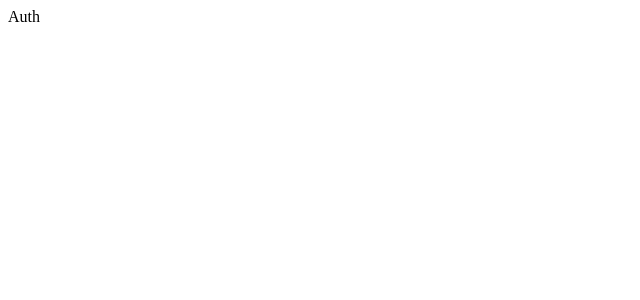
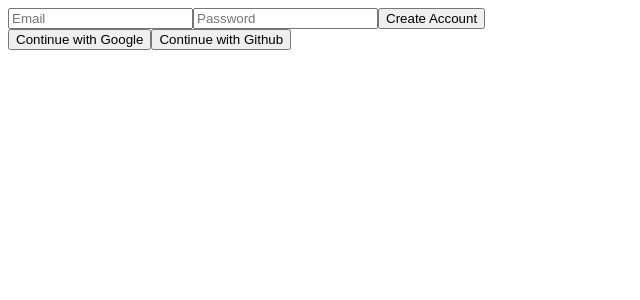
Before and after one commit to songcs0329/nwitter, a React (Create React App) app: page / in a window 1280 px wide. Shown: the top 300 px of the page, without its empty margins (0-640 px from the left). Built offline with nearby package versions, Linux system fonts and the light colour scheme; no server answers.

Commit message:
210202 절대경로추가, 로그인 작업예정

```diff
--- /dev/null
+++ b/jsconfig.json
@@ -0,0 +1,6 @@
+{
+  "compilerOptions": {
+    "baseUrl": "src"
+  },
+  "include": ["src"]
+}
--- a/src/components/App.js
+++ b/src/components/App.js
@@ -1,9 +1,13 @@
-import Router from "./Router";
+import { useState } from "react";
+import Router from "components/Router";
+import { authService } from "fBase"
 
 
 function App() {
+  const [isLoggedIn, setIsLoggedIn] = useState(authService.currentUser)
+  console.log(isLoggedIn)
   return (
-    <Router />
+    <Router isLoggedIn={isLoggedIn}/>
   );
 }
 
--- a/src/components/Router.js
+++ b/src/components/Router.js
@@ -1,4 +1,4 @@
-import React, { useState } from "react";
+import React from "react";
 import {
   HashRouter,
   Switch,
@@ -7,14 +7,13 @@ import {
 import Auth from "../routes/Auth";
 import Home from "../routes/Home";
 
-const Router = () => {
-  const [isLoggedin, setIsLoggedin] = useState(false)
+const Router = ({isLoggedIn}) => {
 
   return (
     <HashRouter>
       <Switch>
         {
-          isLoggedin ?
+          isLoggedIn ?
           (
           <>
             <Route exact path="/">
--- a/src/firebase.js
+++ b/src/fBase.js
@@ -1,8 +1,9 @@
 import firebase from "firebase/app";
+import "firebase/auth";
 
 // Your web app's Firebase configuration
 const firebaseConfig = {
-  apiKey: process.env.REACT_APP_APT_KEY,
+  apiKey: process.env.REACT_APP_API_KEY,
   authDomain: process.env.REACT_APP_AUTH_DOMAIN,
   projectId: process.env.REACT_APP_PROJECT_ID,
   storageBucket: process.env.REACT_APP_STORAGE_BUCKET,
@@ -10,4 +11,6 @@ const firebaseConfig = {
   appId: process.env.REACT_APP_APP_ID,
 };
 // Initialize Firebase
-export default firebase.initializeApp(firebaseConfig);
+firebase.initializeApp(firebaseConfig);
+
+export const authService = firebase.auth();
--- a/src/routes/Auth.js
+++ b/src/routes/Auth.js
@@ -1,8 +1,66 @@
-import React from 'react';
+import { authService } from 'fBase';
+import React, { useState } from 'react';
 
 const Auth = () => {
+  const [auth, setAuth] = useState({
+    email: "",
+    password: ""
+  })
+  const [newAccount, setNewAccount] = useState(true)
+
+  const onChange = (event) => {
+    const {target: {name, value}} = event
+    setAuth({
+      ...auth,
+      [name]: value
+    })
+  }
+
+  const onSubmit = async (event) => {
+    event.preventDefault()
+    const {email, password} = auth
+    try {
+      let data;
+      if(newAccount) {
+        data = await authService.createUserWithEmailAndPassword(email, password)
+      } else {
+        data = await authService.signInWithEmailAndPassword(email, password)
+      }
+      console.log(data)
+    } catch(error) {
+      console.log(error)
+    }
+
+  }
   return (
-    <span>Auth</span>
+    <div>
+      <form onSubmit={onSubmit}>
+        <input
+          name="email"
+          type="email"
+          placeholder="Email"
+          required
+          value={auth.email}
+          onChange={onChange}
+        />
+        <input
+          name="password"
+          type="password"
+          placeholder="Password"
+          required
+          value={auth.password}
+          onChange={onChange}
+        />
+        <input
+          type="submit"
+          value={newAccount ? "Create Account" : "Log In"}
+        />
+      </form>
+      <div>
+        <button>Continue with Google</button>
+        <button>Continue with Github</button>
+      </div>
+    </div>
   );
 };
 
```
Also changed, not shown: 1 other file (tests, documents, lock files or other folders).
